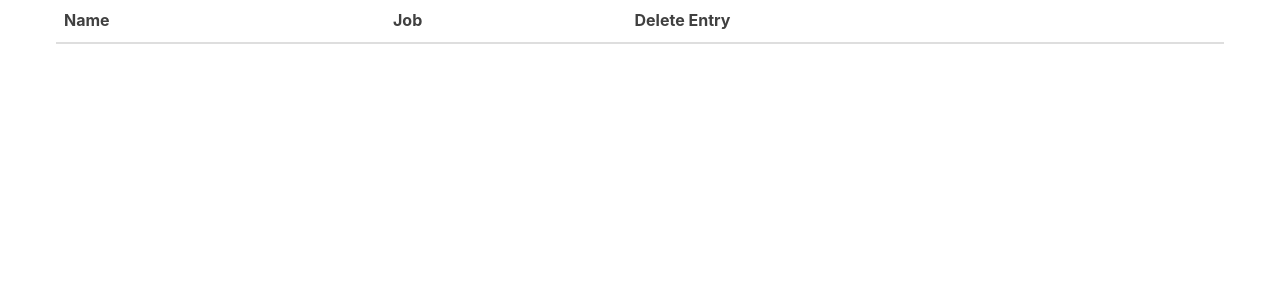
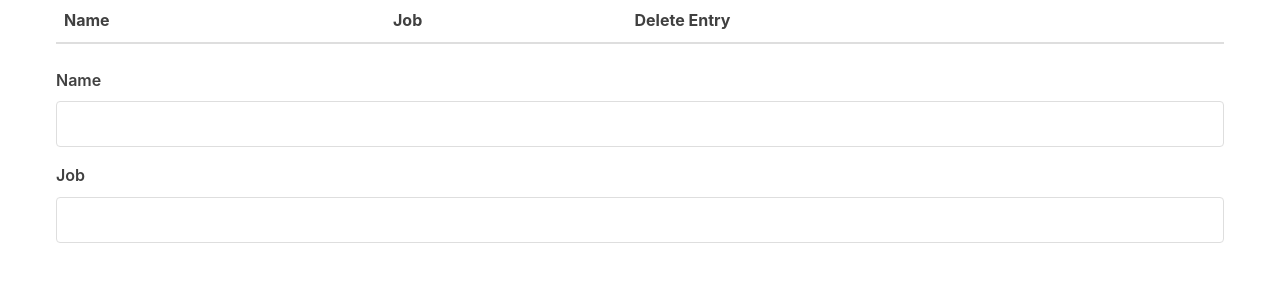
Before and after one commit to ryyyvo/csc307, a React (Vite) app in the folder packages/react-front-end/: page / in a window 1280 px wide. Shown: the top 300 px of the page. Built offline with nearby package versions, Linux system fonts and the light colour scheme.

Commit message:
Create Form component

```diff
--- a/packages/react-front-end/src/Form.jsx
+++ b/packages/react-front-end/src/Form.jsx
@@ -5,6 +5,43 @@
         name: "",
         job: ""
     });
+
+    function handleChange(event)
+    {
+        const { name, value } = event.target;
+        if (name === "job")
+        {
+            setPerson({ name: person["name"], job: value});
+        }
+        else
+        {
+            setPerson({ name: value, job: person["job"]});
+        }
+    }
+
+    return (
+        <form>
+            <label htmlFor="name">Name</label>
+            <input
+                type="text"
+                name="name"
+                id="name"
+                value={person.name}
+                onChange={handleChange}
+            />
+            <label htmlFor="job">Job</label>
+            <input
+                type="text"
+                name="job"
+                id="job"
+                value={person.job}
+                onChange={handleChange}
+            />
+        </form>
+    )
+
 }
 
+
+
 export default Form
--- a/packages/react-front-end/src/MyApp.jsx
+++ b/packages/react-front-end/src/MyApp.jsx
@@ -1,6 +1,7 @@
 // src/MyApp.jsx
 import React, { useState } from "react";
 import Table from "./Table";
+import Form from "./Form";
 
 
 
@@ -19,6 +20,7 @@
       <Table
       characterData={characters}
       removeCharacter={removeOneCharacter}/>
+      <Form/>
     </div>
   );
 }
```
